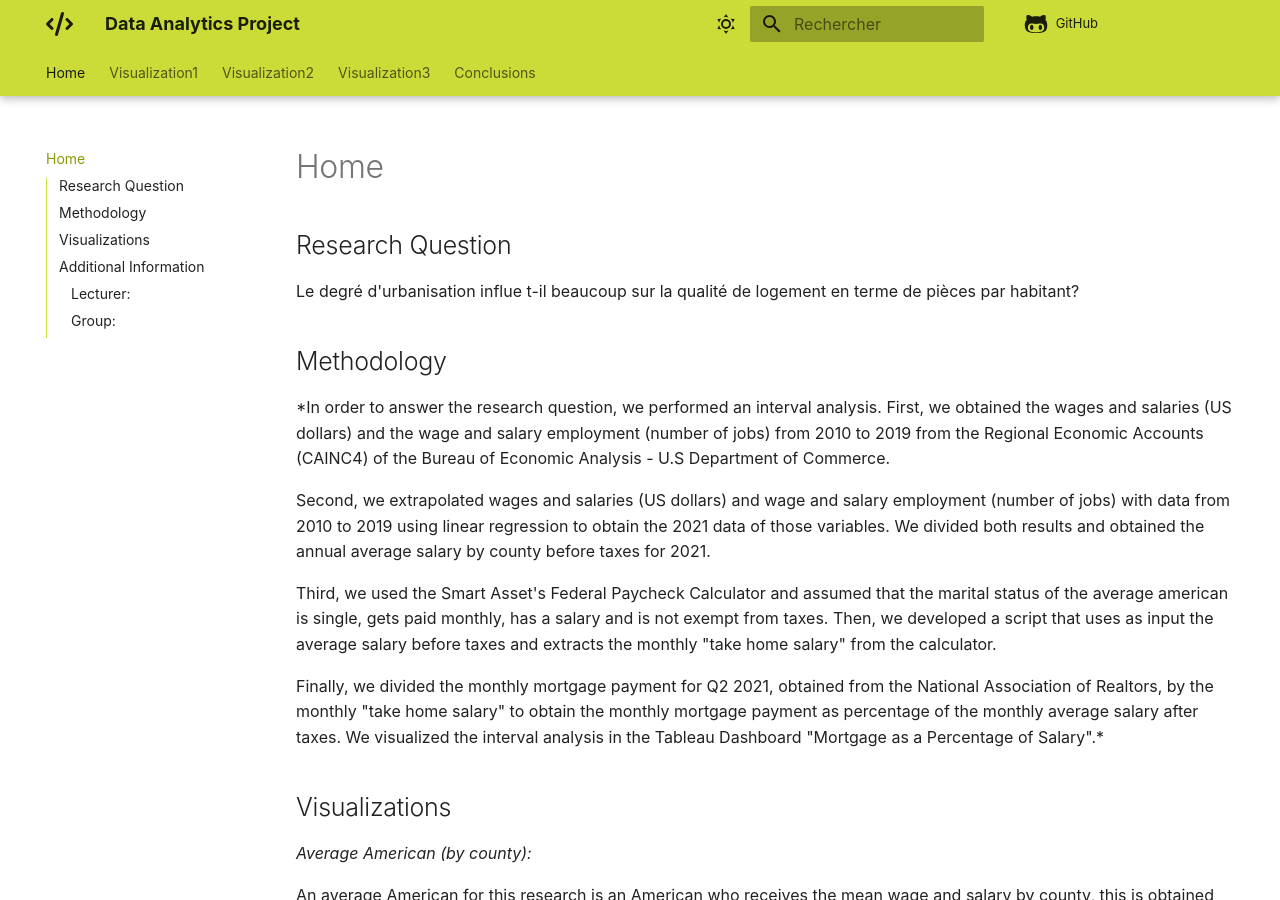
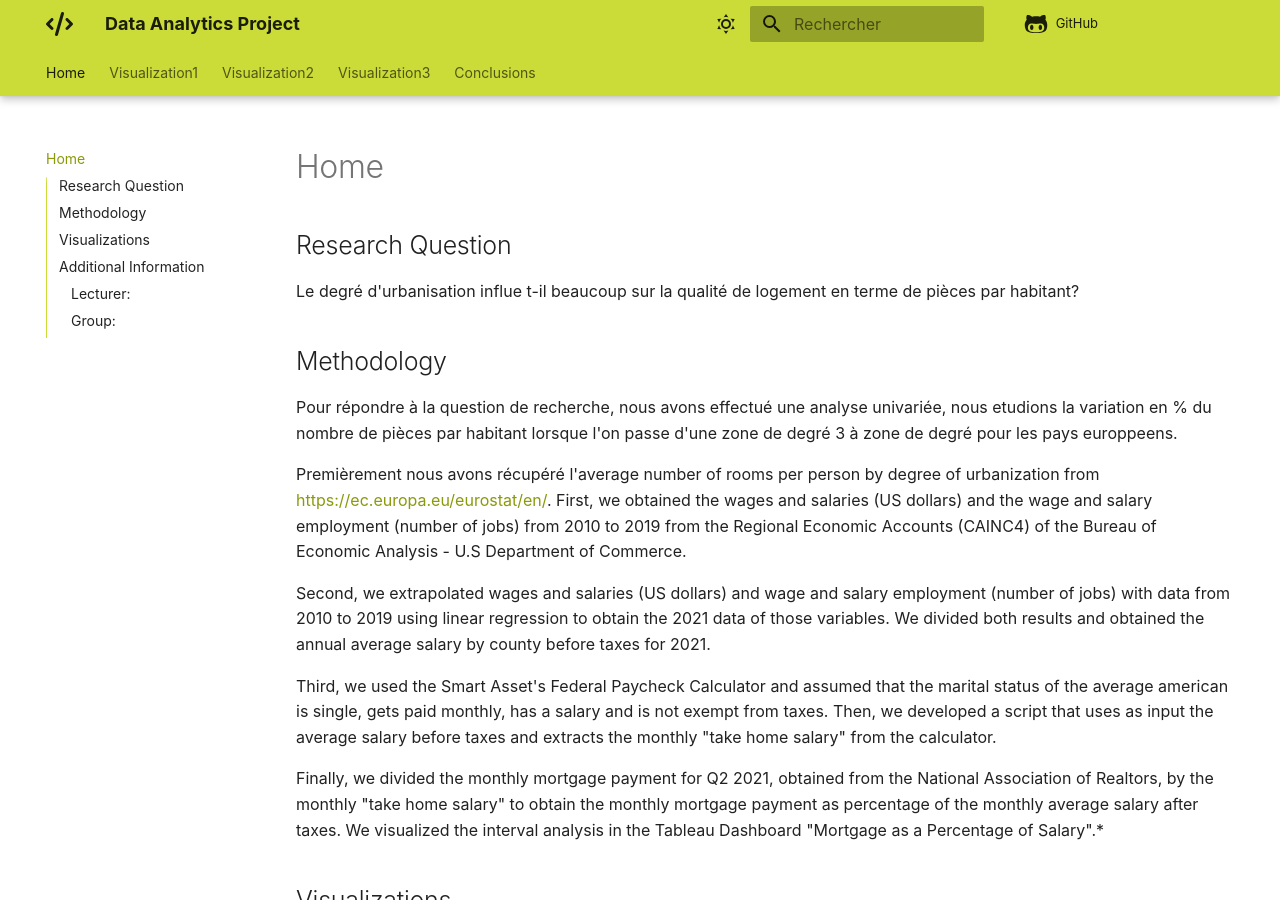
Before and after one commit to jfsql/DataAnalytics, an MkDocs documentation site: the page built from docs/index.md, in a window 1280 px wide and 900 px high. Built offline with MkDocs 1.6.1 and Material for MkDocs 9.7.7, drawn with Linux system fonts in a browser that asks for light colours; comment, search, counter and statistics services are not loaded.

Commit message:
Update index.md

```diff
--- a/docs/index.md
+++ b/docs/index.md
@@ -4,7 +4,9 @@
 
 ## Methodology
 
-*In order to answer the research question, we performed an interval analysis.
+Pour répondre à la question de recherche, nous avons effectué une analyse univariée, nous etudions la variation en % du nombre de pièces par habitant lorsque l'on passe d'une zone de degré 3 à zone de degré pour les pays europpeens.
+
+Premièrement nous avons récupéré l'average number of rooms per person by degree of urbanization from [https://ec.europa.eu/eurostat/en/]([Lien](https://example.com/ "titre de lien optionnel").
 First, we obtained the wages and salaries (US dollars) and the wage and salary employment (number of jobs) from 2010 to 2019 from the Regional Economic Accounts (CAINC4) of the Bureau of Economic Analysis - U.S Department of Commerce.
 
 Second, we extrapolated wages and salaries (US dollars) and wage and salary employment (number of jobs) with data from 2010 to 2019 using linear regression to obtain the 2021 data of those variables. We divided both results and obtained the annual average salary by county before taxes for 2021.
```
